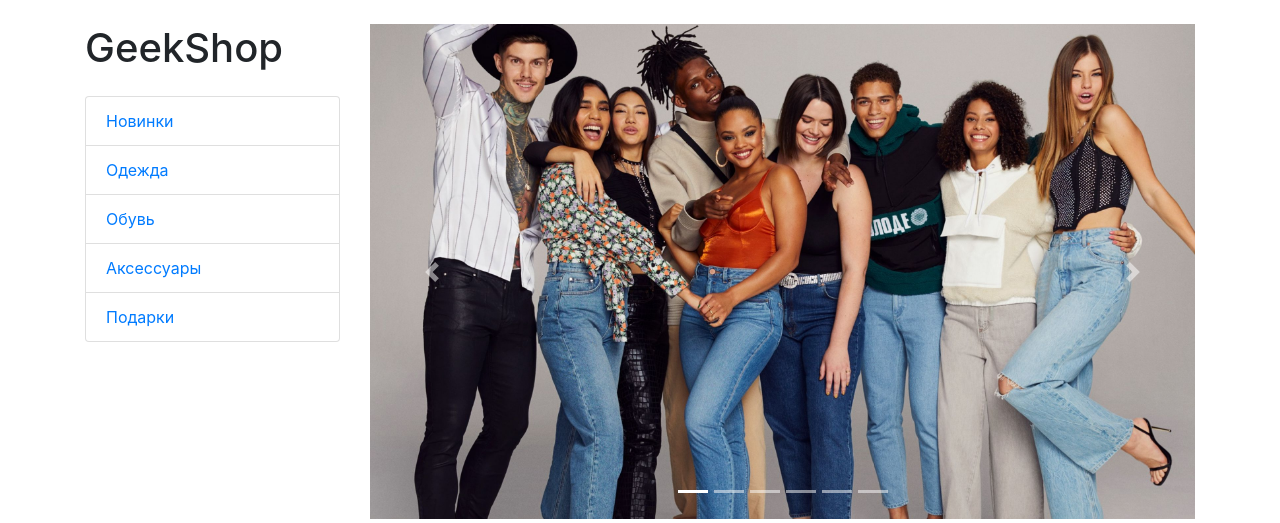
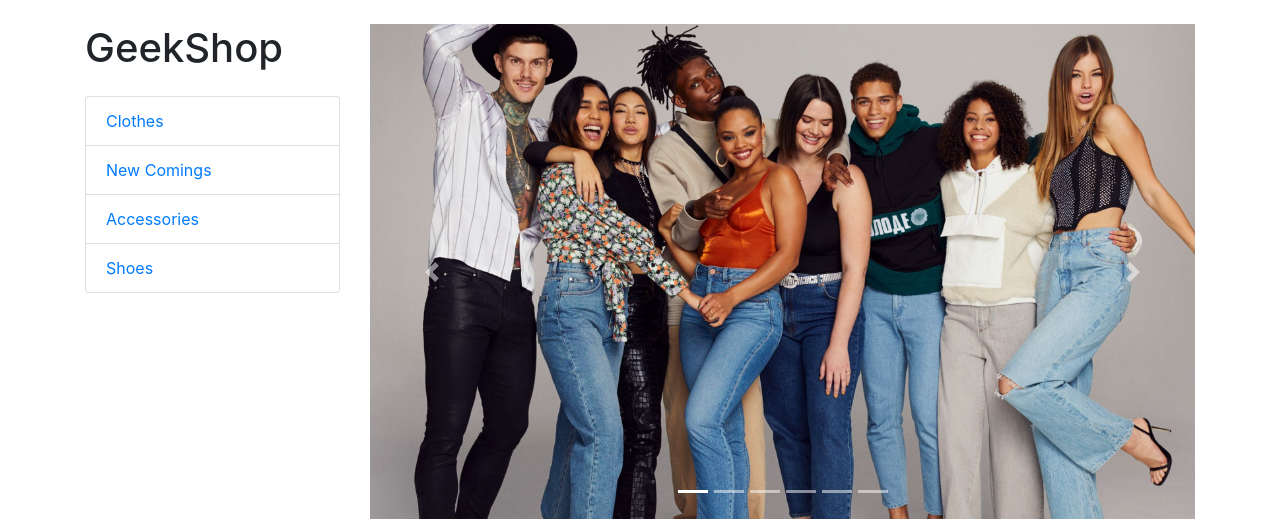
Before and after one commit to prapeller/geekbrains_django_basics, a Django app: page /products/ in a window 1280 px wide. Shown: the part 56-579 px from the top of the page. Run offline with Django 3.2, Linux system fonts and the light colour scheme; data comes from the database, SQL or seed files in the repository; some libraries are stand-ins or nearby versions.

Commit message:
added ProductCategories rendering from db

```diff
--- a/geekshop/products/templates/products/products.html
+++ b/geekshop/products/templates/products/products.html
@@ -20,11 +20,9 @@
 
 				<h1 class="my-4">GeekShop</h1>
 				<div class="list-group">
-					<a href="#" class="list-group-item">Новинки</a>
-					<a href="#" class="list-group-item">Одежда</a>
-					<a href="#" class="list-group-item">Обувь</a>
-					<a href="#" class="list-group-item">Аксессуары</a>
-					<a href="#" class="list-group-item">Подарки</a>
+					{% for category in categories %}
+						<a href="#" class="list-group-item">{{ category.name }}</a>
+					{% endfor %}
 				</div>
 
 			</div>
@@ -69,7 +67,7 @@
 						<div class="col-lg-4 col-md-6 mb-4">
 							<div class="card h-100">
 								<a href="#">
-									<img class="card-img-top" src="/media/{{ product.image }}" alt={{ product.image }}>
+									<img class="card-img-top" src="{{ product.image.url }}" alt={{ product.image }}>
 								</a>
 								<div class="card-body">
 									<h4 class="card-title">
--- a/geekshop/products/views.py
+++ b/geekshop/products/views.py
@@ -21,12 +21,10 @@ def products(request):
     with open(os.path.join(app_path, 'fixtures/slides.json')) as file:
         slides_paths = json.load(file)
 
-    with open(os.path.join(app_path, 'fixtures/products_description.json'), encoding='utf-8') as file:
-        products = json.load(file)
-
     context = {
         'slides': slides_paths,
-        'products': Product.objects.all()
+        'products': Product.objects.all(),
+        'categories': ProductCategory.objects.all()
     }
 
     return render(request, 'products/products.html', context)
```
